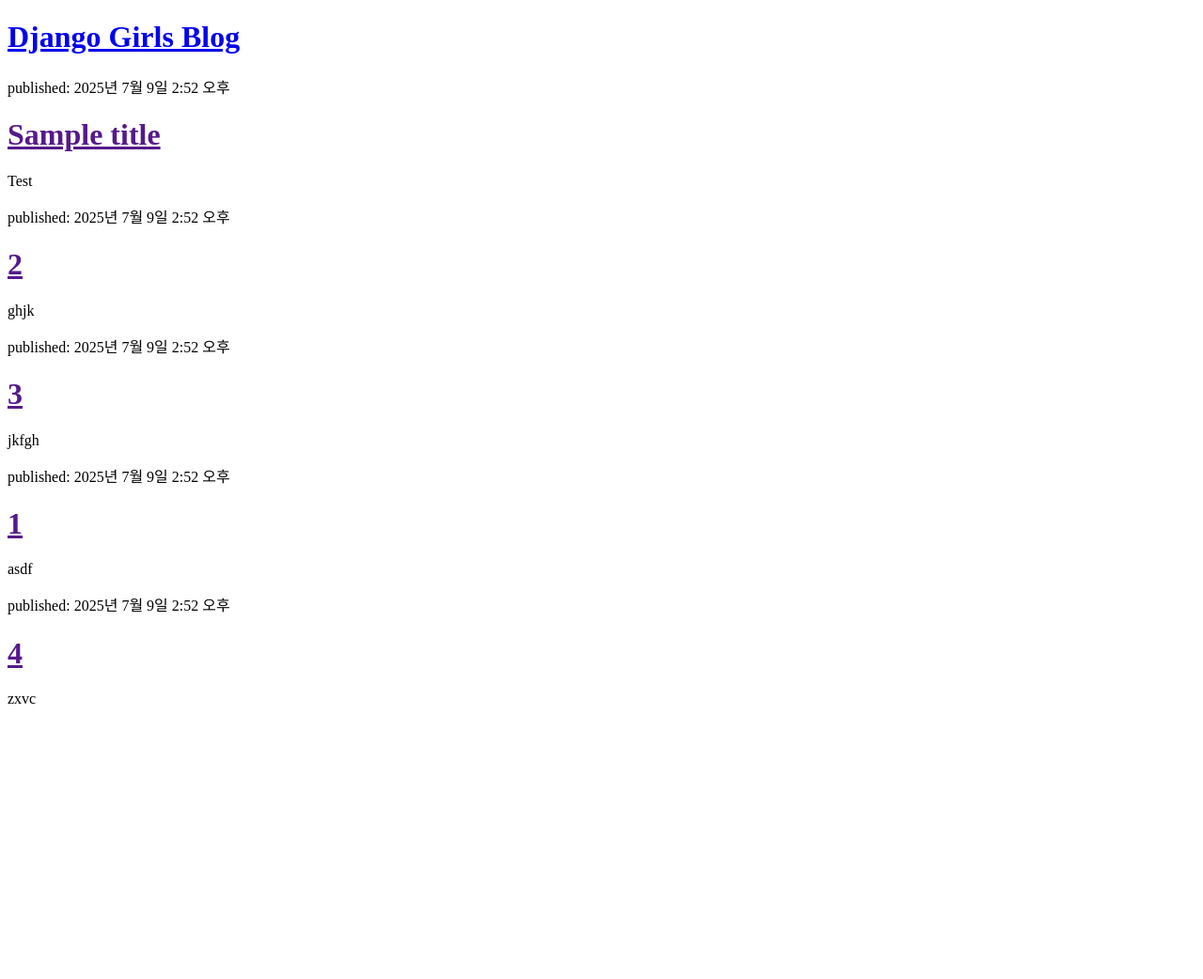
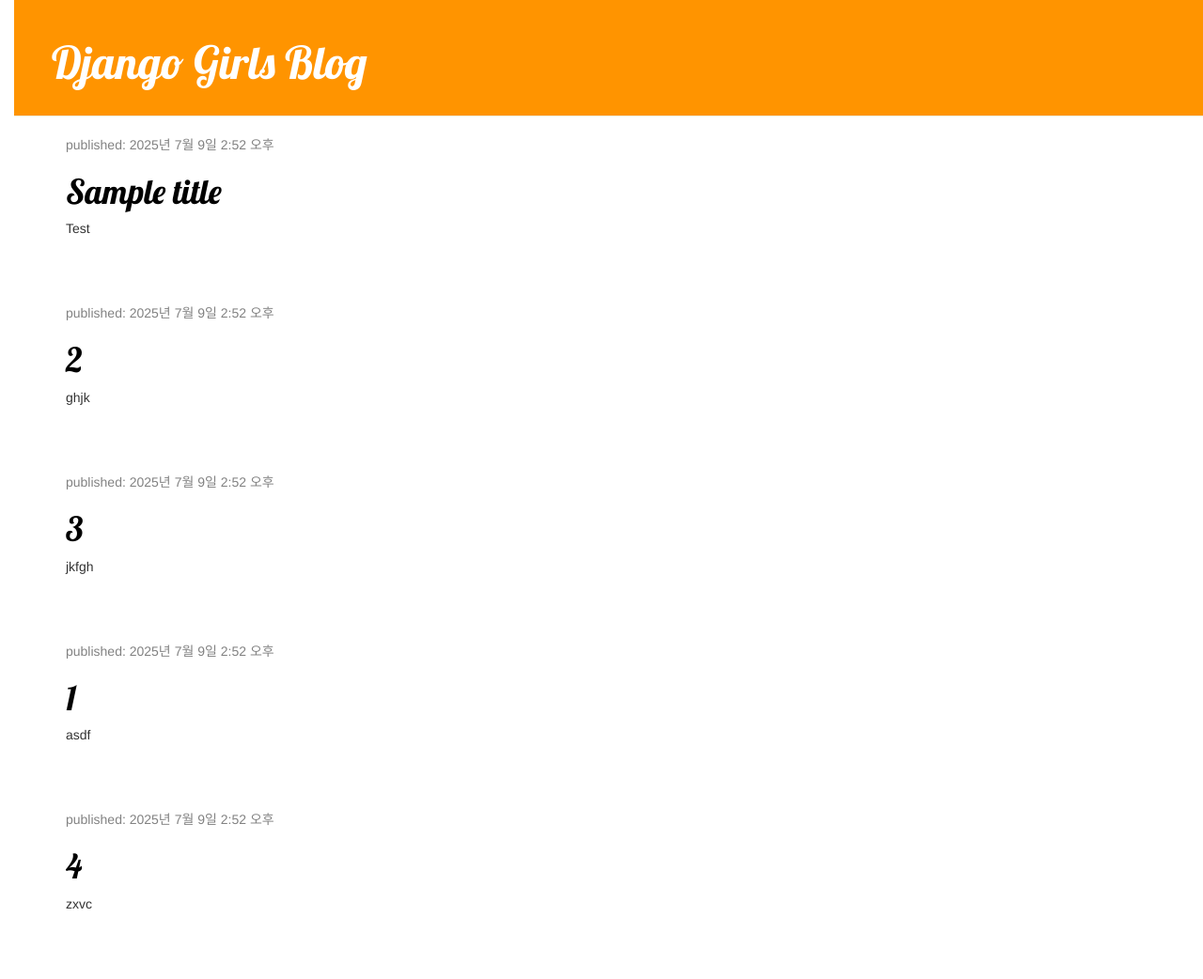
Before and after one commit to Pirogramming-23/Nam-Yuchan, a Django app: page / in a window 1280 px wide. Shown: the whole page at 94% size. Before the commit the page ends 749 px from the top, so only its background shows below. Run offline with Django 5.2, Linux system fonts and the light colour scheme; data comes from the database, SQL or seed files in the repository; some libraries are stand-ins or nearby versions.

Commit message:
CSS - 예쁘게 만들기

```diff
--- /dev/null
+++ b/djangogirls/blog/static/css/blog.css
@@ -0,0 +1,56 @@
+h1 a {
+    color: #FCA205;
+    font-family: 'Lobster';
+}
+
+
+body {
+    padding-left: 15px;
+}
+
+.page-header {
+    background-color: #ff9400;
+    margin-top: 0;
+    padding: 20px 20px 20px 40px;
+}
+
+.page-header h1, .page-header h1 a, .page-header h1 a:visited, .page-header h1 a:active {
+    color: #ffffff;
+    font-size: 36pt;
+    text-decoration: none;
+}
+
+.content {
+    margin-left: 40px;
+}
+
+h1, h2, h3, h4 {
+    font-family: 'Lobster', cursive;
+}
+
+.date {
+    color: #828282;
+}
+
+.save {
+    float: right;
+}
+
+.post-form textarea, .post-form input {
+    width: 100%;
+}
+
+.top-menu, .top-menu:hover, .top-menu:visited {
+    color: #ffffff;
+    float: right;
+    font-size: 26pt;
+    margin-right: 20px;
+}
+
+.post {
+    margin-bottom: 70px;
+}
+
+.post h1 a, .post h1 a:visited {
+    color: #000000;
+}
--- a/djangogirls/blog/templates/blog/post_list.html
+++ b/djangogirls/blog/templates/blog/post_list.html
@@ -1,3 +1,4 @@
+{% load static %}
 <!DOCTYPE html>
 <html lang="en">
 
@@ -5,21 +6,32 @@
     <meta charset="UTF-8">
     <meta name="viewport" content="width=device-width, initial-scale=1.0">
     <title>Django Girls blog</title>
+    <link rel="stylesheet" href="//maxcdn.bootstrapcdn.com/bootstrap/3.2.0/css/bootstrap.min.css">
+    <link rel="stylesheet" href="//maxcdn.bootstrapcdn.com/bootstrap/3.2.0/css/bootstrap-theme.min.css">
+    <link rel="stylesheet" href="{% static 'css/blog.css' %}">
+    <link href="//fonts.googleapis.com/css?family=Lobster&subset=latin,latin-ext" rel="stylesheet" type="text/css">
 </head>
 
 <body>
-    <div>
+    <div class="page-header">
         <h1><a href="/">Django Girls Blog</a></h1>
     </div>
 
-    {% for post in posts %}
-    <div>
-        <p>published: {{ post.published_date }}</p>
-        <h1><a href="">{{ post.title }}</a></h1>
-        <p>{{ post.text|linebreaksbr }}</p>
+    <div class="content container">
+        <div class="row">
+            <div class="col-md-8">
+                {% for post in posts %}
+                <div class="post">
+                    <div class="date">
+                        <p>published: {{ post.published_date }}</p>
+                    </div>
+                    <h1><a href="">{{ post.title }}</a></h1>
+                    <p>{{ post.text|linebreaksbr }}</p>
+                </div>
+                {% endfor %}
+            </div>
+        </div>
     </div>
-    {% endfor %}
-
 </body>
 
 </html>
```
